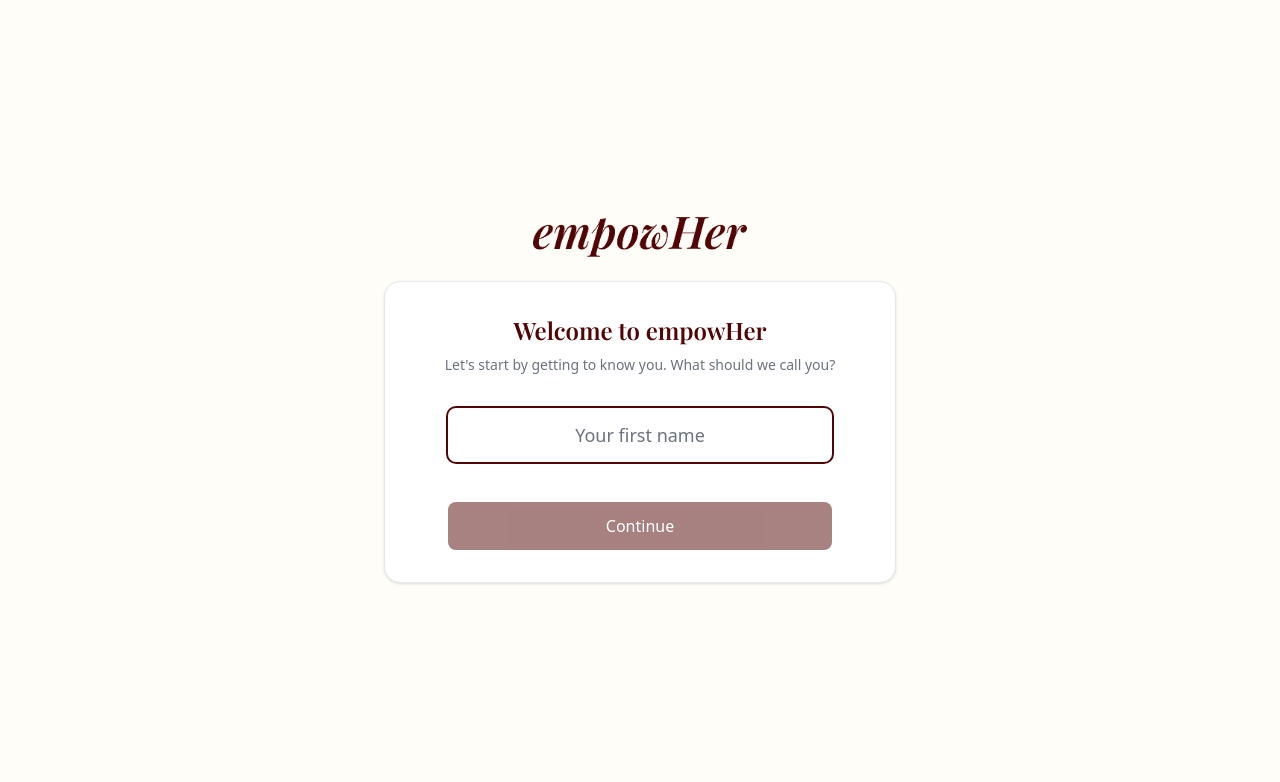
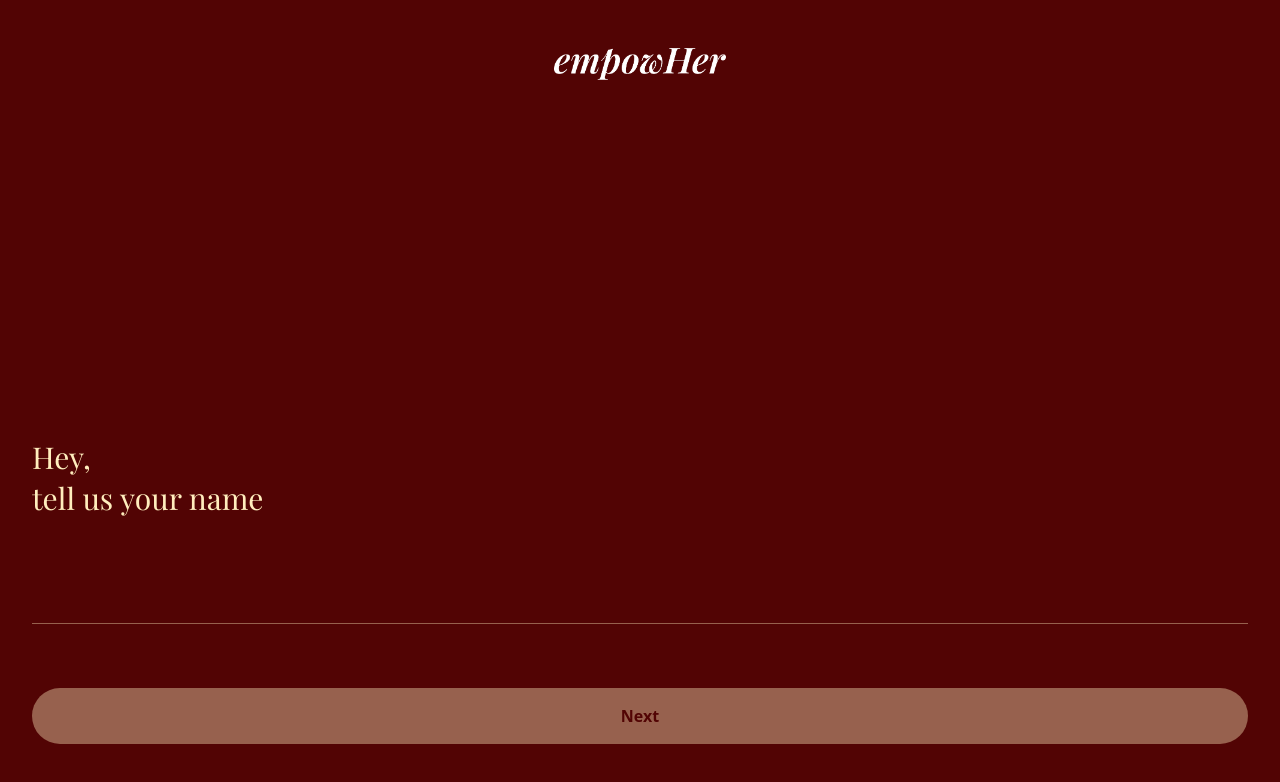
Before and after one commit to TanviBhardwaj24/womenshackathon, a Next.js app: page /onboarding in a window 1280 px wide. Shown: the top 782 px of the page. Built offline with nearby package versions, Linux system fonts and the light colour scheme.

Commit message:
feat: enhance onboarding wizard with full-screen name input step and improved UI

```diff
--- a/src/components/onboarding/OnboardingWizard.tsx
+++ b/src/components/onboarding/OnboardingWizard.tsx
@@ -34,6 +34,20 @@ export default function OnboardingWizard() {
     router.push("/chat");
   };
 
+  // Step 0: Full-screen name input (no card wrapper)
+  if (step === 0) {
+    return (
+      <StepName
+        name={data.personalInfo.name}
+        onChange={(name) =>
+          setData({ ...data, personalInfo: { ...data.personalInfo, name } })
+        }
+        onNext={goNext}
+      />
+    );
+  }
+
+  // Steps 1-4: Card-based layout
   return (
     <div className="min-h-screen flex items-center justify-center p-4">
       <div className="w-full max-w-lg">
@@ -46,30 +60,17 @@ export default function OnboardingWizard() {
         </div>
 
         <div className="bg-surface rounded-2xl shadow-sm border border-border p-6 sm:p-8">
-          {step > 0 && (
           <div className="mb-6">
             <ProgressBar currentStep={step - 1} totalSteps={TOTAL_STEPS - 1} />
           </div>
-          )}
 
-          {step > 0 && (
           <button
             onClick={fillDemo}
             className="mb-6 text-xs px-3 py-1.5 rounded-full bg-accent-light text-accent hover:bg-accent hover:text-white transition-colors font-medium"
           >
             Use Demo Profile
           </button>
-          )}
 
-          {step === 0 && (
-            <StepName
-              name={data.personalInfo.name}
-              onChange={(name) =>
-                setData({ ...data, personalInfo: { ...data.personalInfo, name } })
-              }
-              onNext={goNext}
-            />
-          )}
           {step === 1 && (
             <StepPersonalInfo
               data={data.personalInfo}
--- a/src/components/onboarding/StepName.tsx
+++ b/src/components/onboarding/StepName.tsx
@@ -1,7 +1,6 @@
 "use client";
 
 import { useState } from "react";
-import Button from "@/components/ui/Button";
 
 interface Props {
   name: string;
@@ -17,34 +16,74 @@ export default function StepName({ name, onChange, onNext }: Props) {
     onChange(e.target.value);
   };
 
+  const handleKeyDown = (e: React.KeyboardEvent) => {
+    if (e.key === "Enter" && value.trim().length > 0) {
+      onNext();
+    }
+  };
+
   const isValid = value.trim().length > 0;
 
   return (
-    <div className="flex flex-col items-center text-center space-y-8">
-      <div>
-        <h2 className="text-2xl font-semibold font-serif text-heading">
-          Welcome to empowHer
-        </h2>
-        <p className="text-sm text-text-secondary mt-2 leading-relaxed">
-          {"Let's start by getting to know you. What should we call you?"}
-        </p>
-      </div>
-
-      <div className="w-full max-w-sm">
-        <input
-          type="text"
-          placeholder="Your first name"
-          value={value}
-          onChange={handleChange}
-          className="w-full px-4 py-3 rounded-lg border border-border bg-surface text-foreground text-center text-lg placeholder:text-text-secondary focus:outline-none focus:ring-2 focus:ring-accent focus:border-transparent transition-shadow"
-          autoFocus
+    <div
+      className="fixed inset-0 flex flex-col"
+      style={{ backgroundColor: "#520404", zIndex: 50 }}
+    >
+      {/* Logo at top */}
+      <div className="flex justify-center pt-12 pb-6">
+        <img
+          src="/images/logo_empowHer.png"
+          alt="empowHer"
+          className="h-8 brightness-0 invert"
         />
       </div>
 
-      <div className="w-full max-w-sm pt-2">
-        <Button onClick={onNext} disabled={!isValid} className="w-full" size="lg">
-          Continue
-        </Button>
+      {/* Spacer to push content down */}
+      <div className="flex-1" />
+
+      {/* Content area */}
+      <div className="px-8 pb-8">
+        <h2
+          className="text-3xl font-serif leading-snug"
+          style={{ color: "#FFEDBD" }}
+        >
+          Hey,
+          <br />
+          tell us your name
+        </h2>
+
+        {/* Underline-only input */}
+        <div className="mt-16">
+          <input
+            type="text"
+            value={value}
+            onChange={handleChange}
+            onKeyDown={handleKeyDown}
+            placeholder=""
+            autoFocus
+            className="w-full bg-transparent border-0 border-b pb-3 text-lg focus:outline-none focus:ring-0 placeholder:text-transparent"
+            style={{
+              color: "#FFEDBD",
+              borderBottomColor: "rgba(255, 237, 189, 0.4)",
+              caretColor: "#FFEDBD",
+            }}
+          />
+        </div>
+
+        {/* Next button */}
+        <div className="mt-16 pb-6">
+          <button
+            onClick={onNext}
+            disabled={!isValid}
+            className="w-full py-4 rounded-full text-base font-semibold transition-opacity disabled:opacity-40"
+            style={{
+              backgroundColor: "#FFEDBD",
+              color: "#520404",
+            }}
+          >
+            Next
+          </button>
+        </div>
       </div>
     </div>
   );
```
Lines whose indentation alone changed are shown as unchanged.
